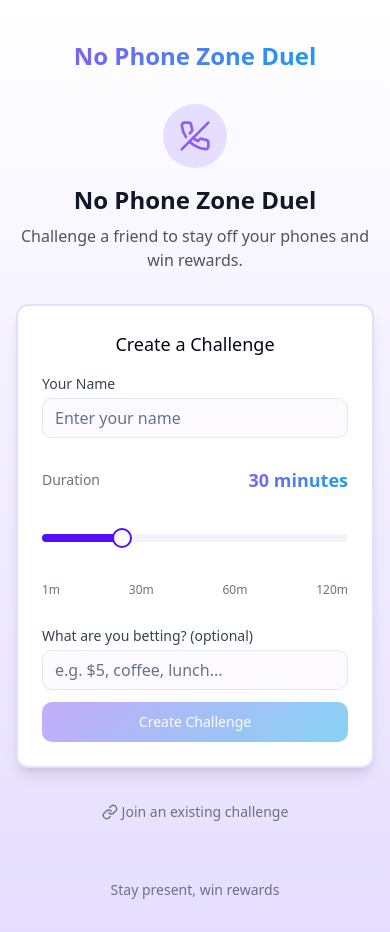
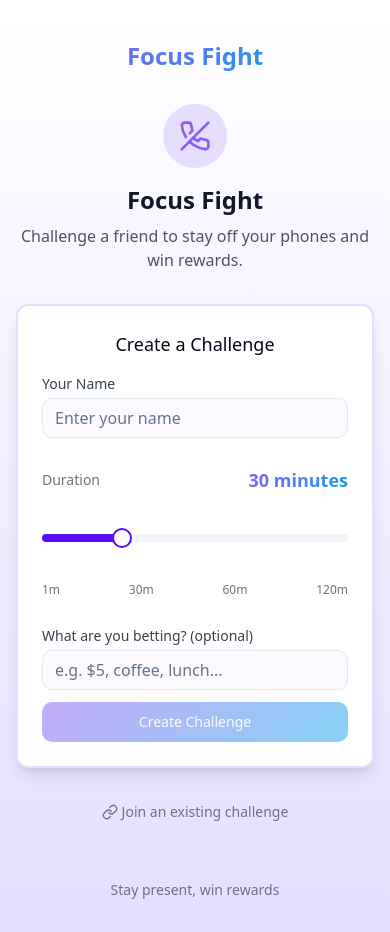
Before and after one commit to takitani-felipe/no-phone-zone-duel, a React (Vite) app: page / in a window 390 px wide. Built offline with nearby package versions, Linux system fonts and the light colour scheme.

Commit message:
Rename app to Focus Fight
Rename all instances of "No Phone Zone Duel" to "Focus Fight".

```diff
--- a/index.html
+++ b/index.html
@@ -4,11 +4,11 @@
   <head>
     <meta charset="UTF-8" />
     <meta name="viewport" content="width=device-width, initial-scale=1.0" />
-    <title>No Phone Zone Duel</title>
+    <title>Focus Fight</title>
     <meta name="description" content="Challenge friends to stay off their phones" />
     <meta name="author" content="Lovable" />
 
-    <meta property="og:title" content="No Phone Zone Duel" />
+    <meta property="og:title" content="Focus Fight" />
     <meta property="og:description" content="Challenge friends to stay off their phones and win rewards" />
     <meta property="og:type" content="website" />
     <meta property="og:image" content="https://lovable.dev/opengraph-image-p98pqg.png" />
--- a/src/components/Layout.tsx
+++ b/src/components/Layout.tsx
@@ -11,7 +11,7 @@ const Layout: React.FC<LayoutProps> = ({ children }) => {
       <header className="mb-8 pt-6">
         <div className="container max-w-lg mx-auto text-center">
           <h1 className="text-2xl md:text-3xl font-bold bg-duel-gradient bg-clip-text text-transparent">
-            No Phone Zone Duel
+            Focus Fight
           </h1>
         </div>
       </header>
--- a/src/pages/HomePage.tsx
+++ b/src/pages/HomePage.tsx
@@ -1,4 +1,3 @@
-
 import React, { useState } from 'react';
 import { useNavigate } from 'react-router-dom';
 import { Button } from '@/components/ui/button';
@@ -34,7 +33,7 @@ const HomePage: React.FC = () => {
         <div className="inline-flex p-4 rounded-full bg-duel-light mb-4">
           <PhoneOff className="h-8 w-8 text-duel-purple" />
         </div>
-        <h2 className="text-2xl font-bold text-gray-900 mb-2">No Phone Zone Duel</h2>
+        <h2 className="text-2xl font-bold text-gray-900 mb-2">Focus Fight</h2>
         <p className="text-gray-600">Challenge a friend to stay off your phones and win rewards.</p>
       </div>
 
```
